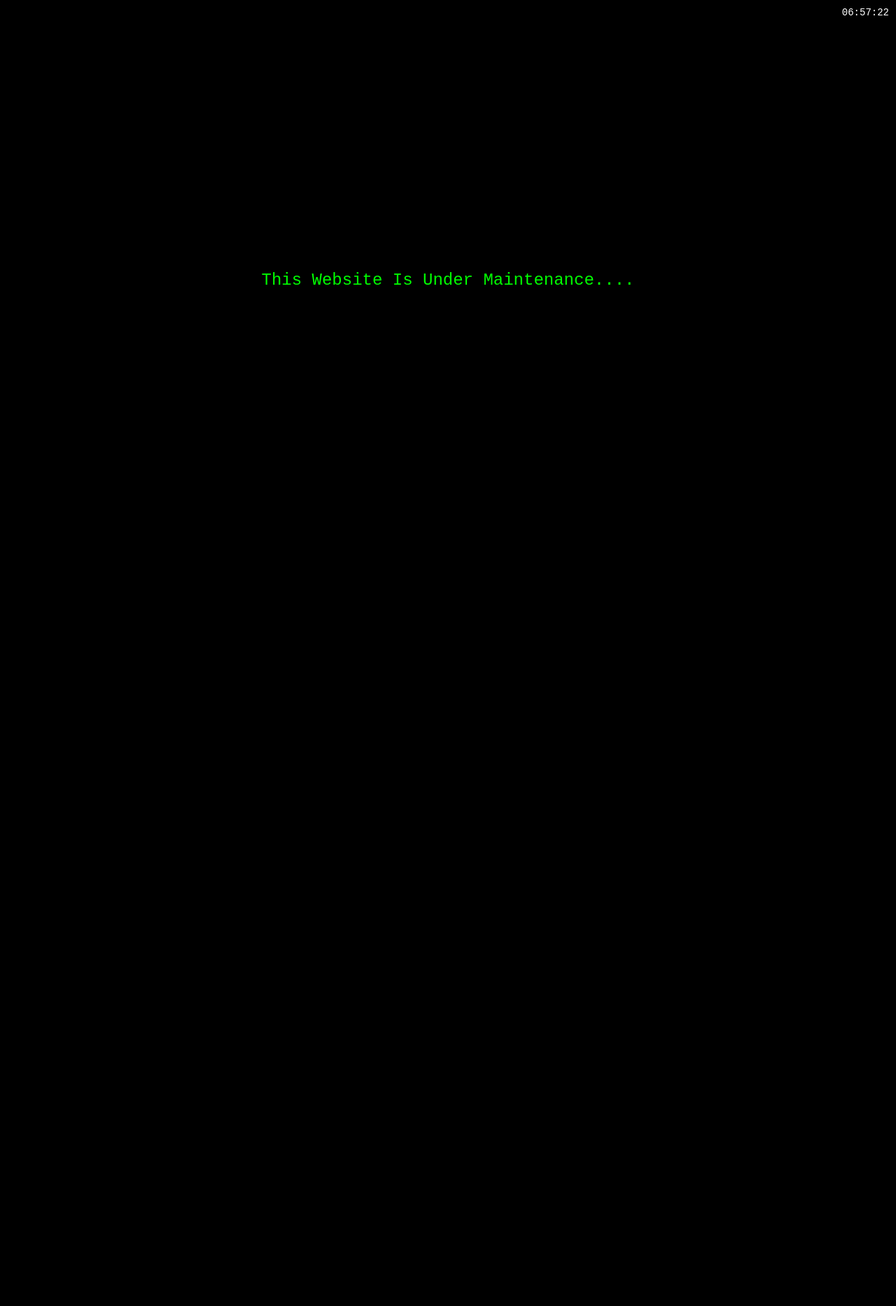
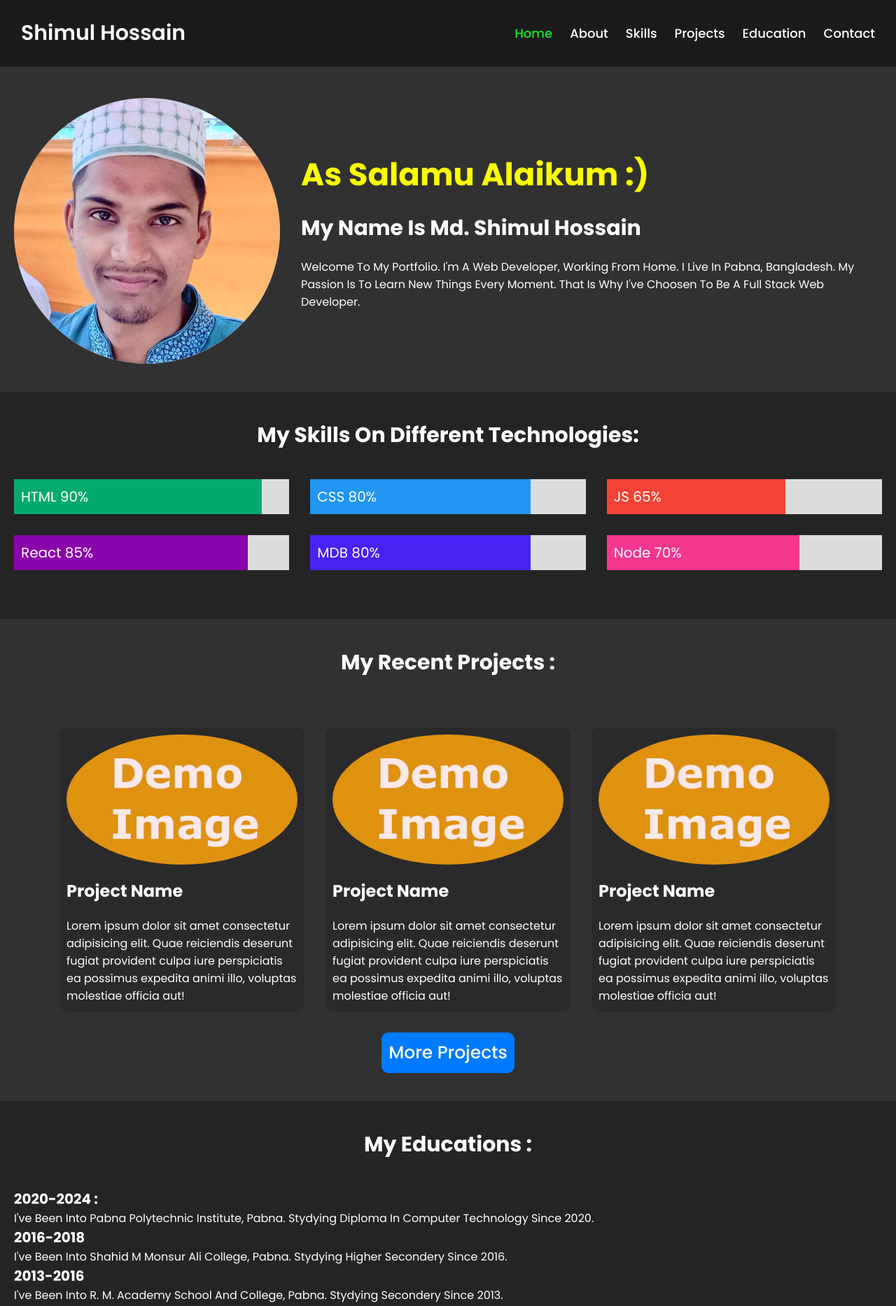
Before and after one commit to shimultechtips/shimultechtips.github.io, a plain HTML site: page index.html in a window 1280 px wide. Shown: the top 1867 px of the page at 70% size. Before the commit the page ends 800 px from the top, so only its background shows below. Drawn offline with Linux system fonts and the light colour scheme.

Commit message:
Add files via upload

```diff
--- a/index.html
+++ b/index.html
@@ -1,73 +1,169 @@
 <!DOCTYPE html>
-<html>
+<!-- Created By CodingNepal - www.codingnepalweb.com -->
+<html lang="en">
+
 <head>
-	<title>Shimul Tech Tips Github Website</title>
-	  <link rel="alternate icon" class="js-site-favicon" type="image/png" href="https://github.githubassets.com/favicons/favicon.png">
-	 	<style>
-		body {
-			background-color: black;
-			display: flex;
-			justify-content: center;
-			align-items: center;
-			height: 100vh;
-			margin: 0;
-			font-family: 'Courier New', Courier, monospace;
-			font-size: 24px;
-			color: #00FF00;
-			position: relative;
-		}
+  <meta charset="UTF-8">
+  <meta name="viewport" content="width=device-width, initial-scale=1.0">
+  <title>Shimul Hossain's Portfolio</title>
+  <link rel="stylesheet" href="style.css">
+  <script src="https://kit.fontawesome.com/8bdd3dea34.js" crossorigin="anonymous"></script>
+</head>
 
-		#hello {
-			position: relative;
-			animation: typing 4s steps(20) forwards;
-		}
+<body>
+  <nav class="navbar">
+    <div class="content">
+      <div class="logo"><a href="#">Shimul Hossain</a></div>
+      <ul class="menu-list">
+        <div class="icon cancel-btn">
+          <i class="fas fa-times"></i>
+        </div>
+        <li><a href="#" class="menu-active">Home</a></li>
+        <li><a href="#about">About</a></li>
+        <li><a href="#skills">Skills</a></li>
+        <li><a href="#projects">Projects</a></li>
+        <li><a href="#education">Education</a></li>
+        <li><a href="#contact">Contact</a></li>
+      </ul>
+      <div class="icon menu-btn">
+        <i class="fas fa-bars"></i>
+      </div>
+    </div>
+  </nav>
+  <div class="navbar-gap"></div>
 
-		#hello::after {
-			content: "|";
-			position: absolute;
-			right: -8px;
-			top: 0;
-			animation: cursor 1s infinite;
-		}
+  <!-- About Section -->
+  <section class="about-section" id="about">
+    <div class="container">
+      <div class="about dp-flex">
+        <img class="myImage" src="./images/profile.jpg" alt="profile image" />
+        <div class="aboutMe">
+          <h1 class="greetings">As Salamu Alaikum :)</h1>
+          <h2 class="name">My Name Is Md. Shimul Hossain</h2>
+          <p class="aboutPara">Welcome To My Portfolio. I'm A Web Developer, Working From Home. I Live In Pabna,
+            Bangladesh. My Passion Is To Learn New Things Every Moment. That Is Why I've Choosen To Be A Full Stack Web
+            Developer.</p>
+        </div>
+      </div>
+    </div>
+  </section>
 
-		#clock {
-			position: absolute;
-			top: 10px;
-			right: 10px;
-			font-size: 14px;
-			color: #FFF;
-		}
+  <!-- Skills Div -->
+  <section class="skills-section" id="skills">
+    <div class="container">
+      <h2 class="headings">My Skills On Different Technologies:</h2>
 
-		@keyframes typing {
-			from { width: 0 }
-			to { width: 100% }
-		}
+      <div class="skills-inner-container dp-flex">
+        <div class="skills-container">
+          <div class="skills html">HTML 90%</div>
+        </div>
 
-		@keyframes cursor {
-			from, to {
-				opacity: 1;
-			}
-			50% {
-				opacity: 0;
-			}
-		}
-	</style>
-	<script>
-		function updateClock() {
-			const now = new Date();
-			const timezoneOffset = -360; // Bangladesh timezone offset in minutes from UTC
-			const localTime = new Date(now.getTime() + timezoneOffset * 60 * 1000);
-			const hours = localTime.getHours();
-			const minutes = localTime.getMinutes();
-			const seconds = localTime.getSeconds();
-			const timeString = hours.toString().padStart(2, '0') + ':' + minutes.toString().padStart(2, '0') + ':' + seconds.toString().padStart(2, '0');
-			document.getElementById('clock').textContent = timeString;
-		}
-		setInterval(updateClock, 1000);
-	</script>
-</head>
-<body>
-	<p><span id="greetings">This Website Is Under Maintenance....</span></p>
-	<div id="clock"></div>
+        <div class="skills-container">
+          <div class="skills css">CSS 80%</div>
+        </div>
+
+        <div class="skills-container">
+          <div class="skills js">JS 65%</div>
+        </div>
+      </div>
+      <div class="skills-inner-container dp-flex">
+        <div class="skills-container">
+          <div class="skills react">React 85%</div>
+        </div>
+
+        <div class="skills-container">
+          <div class="skills mdb">MDB 80%</div>
+        </div>
+
+        <div class="skills-container">
+          <div class="skills node">Node 70%</div>
+        </div>
+      </div>
+    </div>
+  </section>
+
+  <section class="projects-section" id="projects">
+    <div class="container">
+      <div class="projects-items dp-flex">
+        <h2 class="headings">My Recent Projects :</h2>
+        <div class="cards dp-flex">
+          <div class="dp-flex card">
+            <img class="card-img" src="./images/demo-img.jpg" alt="project image" />
+            <a href="#">
+              <h2 class="card-title">Project Name</h2>
+            </a>
+            <p class="card-desc">Lorem ipsum dolor sit amet consectetur adipisicing elit. Quae reiciendis deserunt
+              fugiat
+              provident culpa iure perspiciatis ea possimus expedita animi illo, voluptas molestiae officia aut!</p>
+          </div>
+
+          <div class="dp-flex card">
+            <img class="card-img" src="./images/demo-img.jpg" alt="project image" />
+            <a href="#">
+              <h2 class="card-title">Project Name</h2>
+            </a>
+            <p class="card-desc">Lorem ipsum dolor sit amet consectetur adipisicing elit. Quae reiciendis deserunt
+              fugiat
+              provident culpa iure perspiciatis ea possimus expedita animi illo, voluptas molestiae officia aut!</p>
+          </div>
+
+          <div class="dp-flex card">
+            <img class="card-img" src="./images/demo-img.jpg" alt="project image" />
+            <a href="#">
+              <h2 class="card-title">Project Name</h2>
+            </a>
+            <p class="card-desc">Lorem ipsum dolor sit amet consectetur adipisicing elit. Quae reiciendis deserunt
+              fugiat
+              provident culpa iure perspiciatis ea possimus expedita animi illo, voluptas molestiae officia aut!</p>
+          </div>
+
+        </div>
+        <a class="btn" href="#projects">More Projects</a>
+      </div>
+    </div>
+  </section>
+
+  <section class="education-section" id="education">
+    <div class="container">
+      <div class="education">
+        <h2 class="headings">My Educations :</h2>
+        <h3 class="session">2020-2024 :</h3>
+        <p>I've Been Into Pabna Polytechnic Institute, Pabna. Stydying Diploma In Computer Technology Since 2020.</p>
+        <h3 class="session">2016-2018</h3>
+        <p>I've Been Into Shahid M Monsur Ali College, Pabna. Stydying Higher Secondery Since 2016.</p>
+        <h3 class="session">2013-2016</h3>
+        <p>I've Been Into R. M. Academy School And College, Pabna. Stydying Secondery Since 2013.</p>
+        <h3 class="session">2011-2013</h3>
+        <p>I've Been Into R. M. Academy School And College, Pabna. Stydying For JSC Exam Since 2011.</p>
+      </div>
+    </div>
+  </section>
+
+  <section class="contact-section" id="contact">
+    <div class="container">
+      <h2 class="headings">Contact With Me :</h2>
+      <form action="action_page.php">
+
+        <label for="fname">First Name</label>
+        <input type="text" id="fname" name="firstname" placeholder="Your name..">
+
+        <label for="lname">Last Name</label>
+        <input type="text" id="lname" name="lastname" placeholder="Your last name..">
+
+        <label for="subject">Subject</label>
+        <textarea id="subject" name="subject" placeholder="Write something.." style="height:200px"></textarea>
+
+        <input type="submit" value="Submit" class="sub-btn">
+
+      </form>
+    </div>
+  </section>
+
+  <footer>
+    <p>&copy;2024 By Shimul Hossain</p>
+  </footer>
+
+  <script src="script.js"></script>
 </body>
+
 </html>
--- /dev/null
+++ b/script.js
@@ -0,0 +1,21 @@
+const body = document.querySelector("body");
+const navbar = document.querySelector(".navbar");
+const menu = document.querySelector(".menu-list");
+const menuBtn = document.querySelector(".menu-btn");
+const cancelBtn = document.querySelector(".cancel-btn");
+menuBtn.onclick = () => {
+  menu.classList.add("active");
+  menuBtn.classList.add("hide");
+  cancelBtn.classList.add("show");
+  body.classList.add("disabledScroll");
+}
+cancelBtn.onclick = () => {
+  menu.classList.remove("active");
+  menuBtn.classList.remove("hide");
+  cancelBtn.classList.remove("show");
+  body.classList.remove("disabledScroll");
+}
+
+window.onscroll = () => {
+  this.scrollY > 20 ? navbar.classList.add("sticky") : navbar.classList.remove("sticky");
+}
--- /dev/null
+++ b/style.css
@@ -0,0 +1,368 @@
+@import url('https://fonts.googleapis.com/css2?family=Poppins:wght@200;300;400;500;600;700&display=swap');
+
+* {
+  margin: 0;
+  padding: 0;
+  box-sizing: border-box;
+  font-family: 'Poppins', sans-serif;
+}
+
+/* custom scroll bar */
+::-webkit-scrollbar {
+  width: 10px;
+}
+
+::-webkit-scrollbar-track {
+  background: #f1f1f1;
+}
+
+::-webkit-scrollbar-thumb {
+  background: #888;
+}
+
+::selection {
+  background: rgb(0, 123, 255, 0.3);
+
+}
+
+body {
+  background-color: #313131;
+  color: white;
+}
+
+.content {
+  max-width: 1400px;
+  margin: auto;
+  padding: 0px 30px;
+}
+
+.navbar {
+  position: fixed;
+  z-index: 5;
+  width: 100%;
+  padding: 25px 0;
+  transition: all 0.3s ease;
+
+  background-color: #1b1b1b;
+}
+
+.navbar.sticky {
+  padding: 10px 0;
+  background: #1b1b1b;
+  box-shadow: 0px 3px 5px 0px rgba(0, 0, 0, 0.1);
+}
+
+.navbar .content {
+  display: flex;
+  align-items: center;
+  justify-content: space-between;
+}
+
+.navbar .logo a {
+  color: #fff;
+  font-size: 30px;
+  font-weight: 600;
+  text-decoration: none;
+}
+
+.navbar .menu-list {
+  display: inline-flex;
+}
+
+.menu-list li {
+  list-style: none;
+}
+
+.menu-list li a {
+  color: #fff;
+  font-size: 18px;
+  font-weight: 500;
+  margin-left: 25px;
+  text-decoration: none;
+  transition: all 0.3s ease;
+}
+
+.navbar-gap {
+  height: 100px;
+}
+
+.icon {
+  color: #fff;
+  font-size: 20px;
+  cursor: pointer;
+  display: none;
+}
+
+.icon.cancel-btn {
+  position: absolute;
+  right: 30px;
+  top: 20px;
+}
+
+.navbar.sticky .icon.cancel-btn {
+  top: 10px;
+}
+
+.menu-active {
+  color: #0ee921 !important;
+  pointer-events: none;
+  cursor: default;
+}
+
+.menu-list li a:hover {
+  color: #007bff;
+}
+
+/* Skills CSS */
+.skills-section {
+  background-color: #242424;
+}
+
+.skills-inner-container {
+  margin-bottom: 30px;
+}
+
+.skills-container {
+  width: 100%;
+  background-color: #ddd;
+}
+
+.skills {
+  padding: 10px;
+  color: rgb(255, 255, 255);
+  font-size: 20px;
+}
+
+.html {
+  width: 90%;
+  background-color: #04AA6D;
+}
+
+.css {
+  width: 80%;
+  background-color: #2196F3;
+}
+
+.js {
+  width: 65%;
+  background-color: #f44336;
+}
+
+.react {
+  width: 85%;
+  background-color: #8904aa;
+}
+
+.mdb {
+  width: 80%;
+  background-color: #4821f3;
+}
+
+.node {
+  width: 70%;
+  background-color: #f4368f;
+}
+
+/* My CSS */
+
+.dp-flex {
+  display: flex;
+  gap: 30px;
+  justify-content: center;
+  align-items: center;
+}
+
+.container {
+  max-width: 1400px;
+  margin: 0 auto;
+  padding: 40px 20px;
+}
+
+.headings {
+  text-align: center;
+  font-size: 30px;
+  padding-bottom: 40px;
+}
+
+.btn {
+  background-color: #007bff;
+  max-width: 250px;
+  font-weight: 500;
+  color: rgb(255, 255, 255);
+  font-size: 25px;
+  border-radius: 10px;
+  border: 0;
+  text-decoration: none;
+  text-align: center;
+  padding: 10px;
+}
+
+.projects-items {
+  flex-direction: column;
+}
+
+.myImage {
+  border-radius: 50%;
+  max-width: 380px;
+  width: 100%;
+}
+
+.greetings {
+  font-size: 45px;
+  color: #fbff00
+}
+
+.aboutMe {
+  display: flex;
+  flex-direction: column;
+  gap: 20px;
+}
+
+.name {
+  font-size: 30px;
+}
+
+/* Projects Section */
+.cards {
+  flex-wrap: wrap;
+}
+
+.card {
+  align-items: flex-start;
+  flex-direction: column;
+  max-width: 350px;
+  width: 100%;
+  padding: 10px;
+  gap: 20px;
+  background-color: #2a2a2b;
+  border-radius: 10px
+}
+
+.card a {
+  text-decoration: none;
+  color: white;
+}
+
+.card-img {
+  width: 100%;
+  border-radius: 50%;
+
+}
+
+/* Education Section */
+.education-section{
+  background-color: #242424;
+}
+
+.session{
+  font-size: 20px;
+}
+
+/* Contact CSS */
+input[type=text], select, textarea {
+  width: 100%;
+  padding: 12px;
+  border: 1px solid #ccc;
+  border-radius: 4px;
+  box-sizing: border-box;
+  margin-top: 6px;
+  margin-bottom: 16px;
+  resize: vertical;
+}
+
+input[type=submit] {
+  background-color: #04AA6D;
+  color: white;
+  padding: 12px 20px;
+  border: none;
+  border-radius: 4px;
+  cursor: pointer;
+}
+
+input[type=submit]:hover {
+  background-color: #45a049;
+}
+
+/* Contact CSS */
+
+.sub-btn{
+  pointer-events: none;
+  cursor: default;
+}
+
+/* Footer CSS */
+footer {
+  padding: 15px;
+  font-size: 25px;
+  text-align: center;
+  background-color: #1B1B1B;
+}
+
+@media (max-width: 992px) {
+  body.disabledScroll {
+    overflow: hidden;
+  }
+
+  .icon {
+    display: block;
+    height: 50px;
+    width: 50px;
+    text-align: center;
+    line-height: 50px;
+    border-radius: 50%;
+    z-index: 9;
+  }
+
+  .icon.cancel-btn {
+    display: none;
+  }
+
+  .icon.cancel-btn.show {
+    display: block;
+  }
+
+  .icon.hide {
+    display: none;
+  }
+
+  .navbar .menu-list {
+    position: fixed;
+    top: 0;
+    left: 0;
+    height: 100vh;
+    width: 100%;
+    background: #222;
+    display: block;
+    padding: 40px 0;
+    text-align: center;
+    clip-path: circle(25px at calc(100% - 55px) calc(0% + 50px));
+    transition: all 0.3s ease;
+  }
+
+  .navbar.sticky .menu-list {
+    clip-path: circle(25px at calc(100% - 55px) calc(0% + 35px));
+  }
+
+  .navbar .menu-list.active {
+    clip-path: circle(75%);
+  }
+
+  .navbar .menu-list li {
+    margin-top: 45px;
+  }
+
+  .navbar .menu-list li a {
+    font-size: 23px;
+  }
+}
+
+@media (max-width:768px) {
+  .about {
+    flex-direction: column;
+  }
+
+  .skills-inner-container {
+    flex-direction: column;
+    font-size: 25px;
+  }
+}
```
Also changed, not shown: images/demo-img.jpg (added), images/profile.jpg (added).
